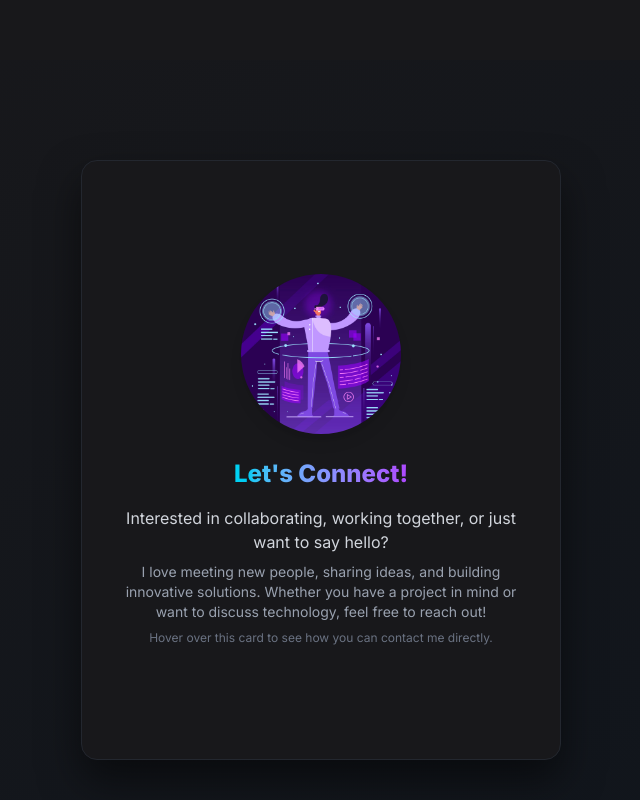
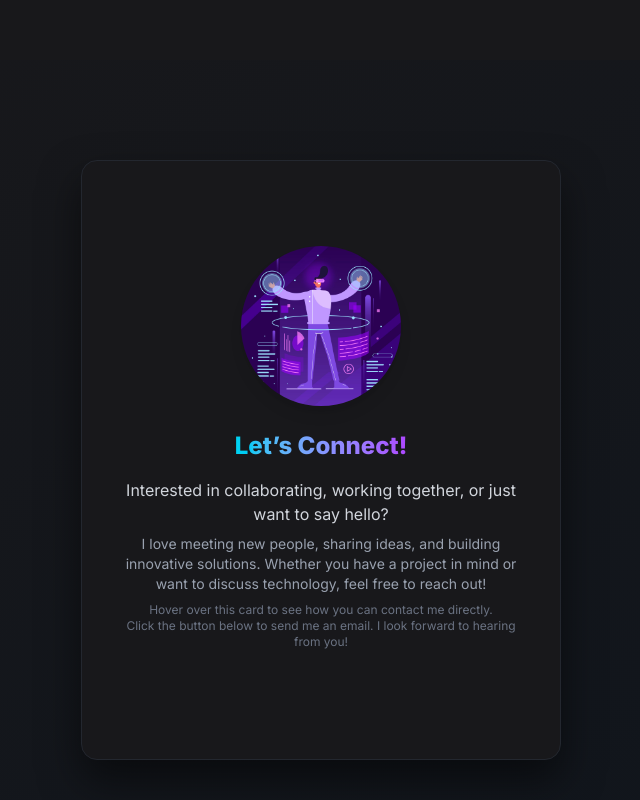
Before and after one commit to pankaj-o/Ai, a Next.js app: page / in a window 1280 px wide. Shown: the part 3126-3926 px from the top of the page, without its empty margins (319-959 px from the left). Built offline with nearby package versions, Linux system fonts and the light colour scheme.

Commit message:
build issue resolve

```diff
--- a/src/components/Background.tsx
+++ b/src/components/Background.tsx
@@ -82,12 +82,12 @@ const LightRays: React.FC<LightRaysProps> = ({
   className = "",
 }) => {
   const containerRef = useRef<HTMLDivElement>(null);
-  const uniformsRef = useRef<any>(null);
+  const uniformsRef = useRef<Record<string, { value: number | number[] | boolean }> | null>(null);
   const rendererRef = useRef<Renderer | null>(null);
   const mouseRef = useRef({ x: 0.5, y: 0.5 });
   const smoothMouseRef = useRef({ x: 0.5, y: 0.5 });
   const animationIdRef = useRef<number | null>(null);
-  const meshRef = useRef<any>(null);
+  const meshRef = useRef<Mesh | null>(null);
   const cleanupFunctionRef = useRef<(() => void) | null>(null);
   const [isVisible, setIsVisible] = useState(false);
   const observerRef = useRef<IntersectionObserver | null>(null);
--- a/src/components/Contact.tsx
+++ b/src/components/Contact.tsx
@@ -23,6 +23,7 @@ export const Contact = () => {
             transform: flipped ? 'rotateY(180deg)' : 'rotateY(0deg)',
           }}
         >
+          {/* Front Face */}
           <div className="card-face card-front">
             <Image
               src="/Contactme.jpg"
@@ -32,7 +33,7 @@ export const Contact = () => {
               height={160}
             />
             <h2 className="text-2xl font-extrabold text-transparent bg-gradient-to-r from-cyan-400 to-purple-500 bg-clip-text mb-4">
-              Let's Connect!
+              Let&rsquo;s Connect!
             </h2>
             <p className="text-gray-300 text-center text-base mb-2">
               Interested in collaborating, working together, or just want to say hello?
@@ -43,16 +44,21 @@ export const Contact = () => {
             <p className="text-gray-500 text-center text-xs">
               Hover over this card to see how you can contact me directly.
             </p>
+            <p className="text-gray-500 text-center text-xs mb-6">
+              Click the button below to send me an email. I look forward to hearing from you!
+            </p>
           </div>
+
+          {/* Back Face */}
           <div className="card-face card-back">
             <h2 className="text-2xl font-extrabold text-transparent bg-gradient-to-r from-cyan-400 to-purple-500 bg-clip-text mb-4">
-              Let's Work Together
+              Let&rsquo;s Work Together
             </h2>
             <p className="text-gray-300 text-center text-base mb-2 leading-relaxed">
-              I'm open to freelance projects, internships, and full-time opportunities. My expertise includes electronics engineering, embedded systems, and software development.
+              I&rsquo;m open to freelance projects, internships, and full-time opportunities. My expertise includes electronics engineering, embedded systems, and software development.
             </p>
             <p className="text-gray-400 text-center text-sm mb-2">
-              I value clear communication, creative problem-solving, and delivering high-quality results. Let's build something amazing together!
+              I value clear communication, creative problem-solving, and delivering high-quality results. Let&rsquo;s build something amazing together!
             </p>
             <p className="text-gray-500 text-center text-xs mb-6">
               Click the button below to send me an email. I look forward to hearing from you!
@@ -98,14 +104,14 @@ export const Contact = () => {
           border-radius: 1rem;
           padding: 2.5rem;
           box-shadow: 0 20px 40px rgba(0, 0, 0, 0.5);
+          backface-visibility: hidden;
         }
 
         .card-front {
-          backface-visibility: hidden;
+          z-index: 2;
         }
 
         .card-back {
-          backface-visibility: hidden;
           transform: rotateY(180deg);
         }
       `}</style>
--- a/src/components/Texttype.tsx
+++ b/src/components/Texttype.tsx
@@ -1,6 +1,6 @@
 "use client";
 
-import { ElementType, useEffect, useRef, useState, createElement } from "react";
+import { ElementType, useEffect, useRef, useState, createElement, useMemo, useCallback } from "react";
 import { gsap } from "gsap";
 
 interface TextTypeProps {
@@ -53,13 +53,13 @@ const TextType = ({
   const cursorRef = useRef<HTMLSpanElement>(null);
   const containerRef = useRef<HTMLElement>(null);
 
-  const textArray = Array.isArray(text) ? text : [text];
+  const textArray = useMemo(() => Array.isArray(text) ? text : [text], [text]);
 
-  const getRandomSpeed = () => {
+  const getRandomSpeed = useCallback(() => {
     if (!variableSpeed) return typingSpeed;
     const { min, max } = variableSpeed;
     return Math.random() * (max - min) + min;
-  };
+  }, [variableSpeed, typingSpeed]);
 
   const getCurrentTextColor = () => {
     if (textColors.length === 0) return "#ffffff";
@@ -168,6 +168,7 @@ const TextType = ({
     reverseMode,
     variableSpeed,
     onSentenceComplete,
+    getRandomSpeed,
   ]);
 
   const shouldHideCursor =
```
